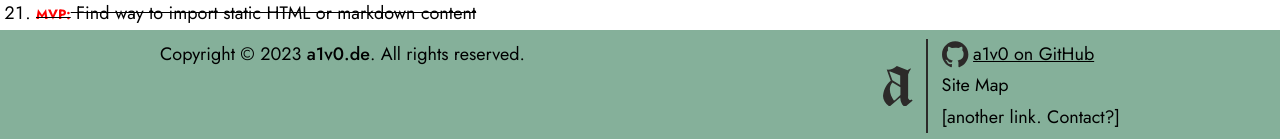
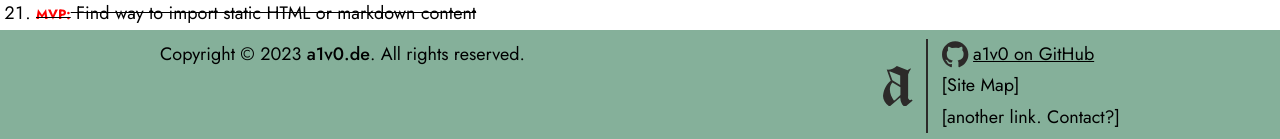
Before and after one commit to a1v0/a1v0.de, a Next.js app: page / in a window 1280 px wide. Shown: the part 1703-1842 px from the top of the page. Built offline with nearby package versions, Linux system fonts and the light colour scheme.

Commit message:
Add square brackets to indicate placeholder

```diff
--- a/app/Footer.tsx
+++ b/app/Footer.tsx
@@ -32,7 +32,7 @@ function Footer() {
                                 a1v0 on GitHub
                             </Link>
                         </li>
-                        <li>Site Map</li>
+                        <li>[Site Map]</li>
                         <li>[another link. Contact?]</li>
                     </ul>
                 </section>
```
